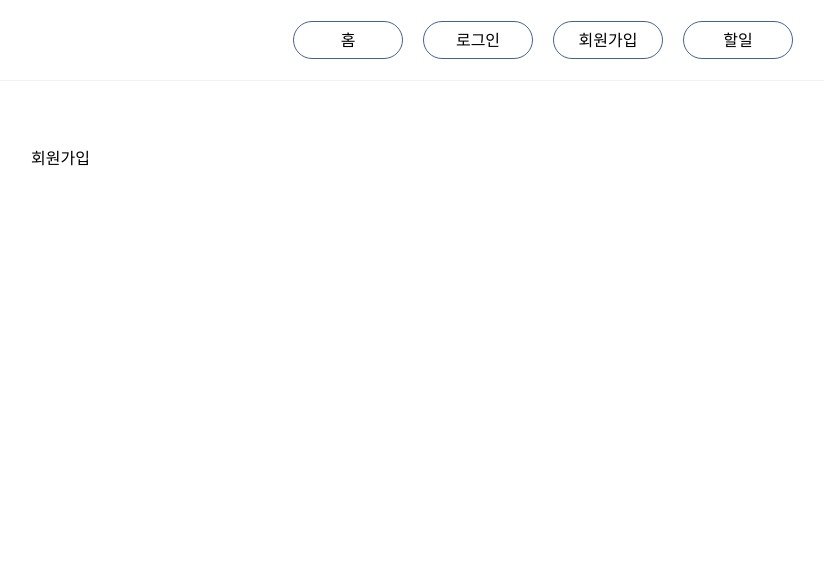
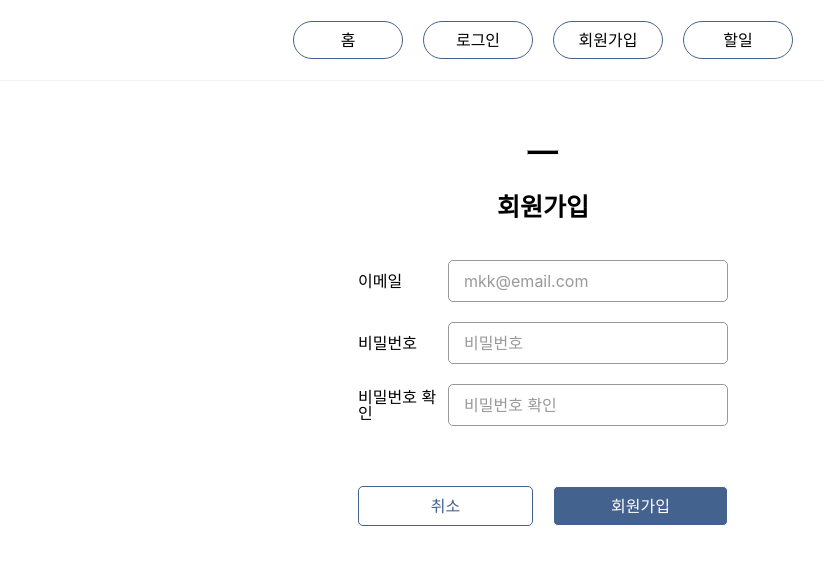
Before and after one commit to mkk00/Todo-List-React-Project-with-Axios, a React (Create React App) app: page /signup in a window 1280 px wide. Shown: the top 564 px of the page, without its empty margins (97-921 px from the left). Built offline with nearby package versions, Linux system fonts and the light colour scheme.

Commit message:
[markup&style] add signup page

```diff
--- a/src/component/button.jsx
+++ b/src/component/button.jsx
@@ -1,8 +1,8 @@
 import styled from "styled-components";
 
-function FormButton({title, type, pointColor, onClick, testid}){
+function FormButton({title, type, pointColor, onClick, testid, unActive}){
   return(
-    <Submit data-testid={testid} pointColor={pointColor} title={title} type={type} onClick={onClick}>
+    <Submit data-testid={testid} pointColor={pointColor} unActive={unActive} title={title} type={type} onClick={onClick}>
       {title}
     </Submit>
   )
@@ -19,7 +19,7 @@ const Submit = styled.button`
   transition: all 0.5s;
   :hover{
     border: 1px solid ${props=>props.pointColor? "#44628E":"#fff"};
-    background: ${props=>props.pointColor? "#fff" : "#44628E" };
+    background: ${props=>props.pointColor? "#fff" : props.unActive?"#aaa":"#44628E" };
     color: ${props=>props.pointColor? "#44628E" : "#fff" };
   }
 `
--- a/src/pages/SignIn.jsx
+++ b/src/pages/SignIn.jsx
@@ -16,7 +16,7 @@ function SignIn() {
           <FormInput className="a11yHidden" testid="password-input" id="loginPassword" placeholder="비밀번호" label="비밀번호" name="password" type="text" />
         </fieldset>
         <div className="buttonBox">
-          <FormButton testid="signin-button" title="로그인" type="button" pointColor />
+          <FormButton testid="signin-button" title="로그인" type="button" />
           <FormButton testud="signup-button" title="회원가입" type="button" pointColor />
         </div>
       </Form>
--- a/src/pages/SignUp.jsx
+++ b/src/pages/SignUp.jsx
@@ -1,9 +1,46 @@
+import styled from "styled-components";
+
+import FormInput from "../component/formInput";
+import FormButton from "../component/button";
+import Divider from "../component/divider";
+
 function SignUp() {
   return(
-    <div className="container">
-      회원가입
-    </div>
+    <section className="container">
+      <Divider />
+      <h2 className="sectionTitle">회원가입</h2>
+      <Form>
+        <fieldset>
+          <legend>회원가입 폼</legend>
+          <FormInput label="이메일" placeholder="mkk@email.com" testid="email-input" />
+          <FormInput label="비밀번호" placeholder="비밀번호" testid="password-input" />
+          <FormInput label="비밀번호 확인" placeholder="비밀번호 확인" testid="re-password-input" />
+          <ButtonBox>
+            <FormButton title="취소" unActive type="button" />
+            <FormButton testid="signup-button" title="회원가입" type="button" pointColor />
+          </ButtonBox>
+        </fieldset>
+      </Form>
+    </section>
   )
 }
 
+const Form = styled.form`
+  width: 370px;
+  margin: 0 auto;
+
+  fieldset{
+    display: flex;
+    flex-flow: column;
+    gap: 20px;
+  }
+`
+
+const ButtonBox = styled.div`
+  width: 100%;
+  margin: 40px auto 0 auto;
+  display: flex;
+  gap: 20px;
+`
+
 export default SignUp;
```
